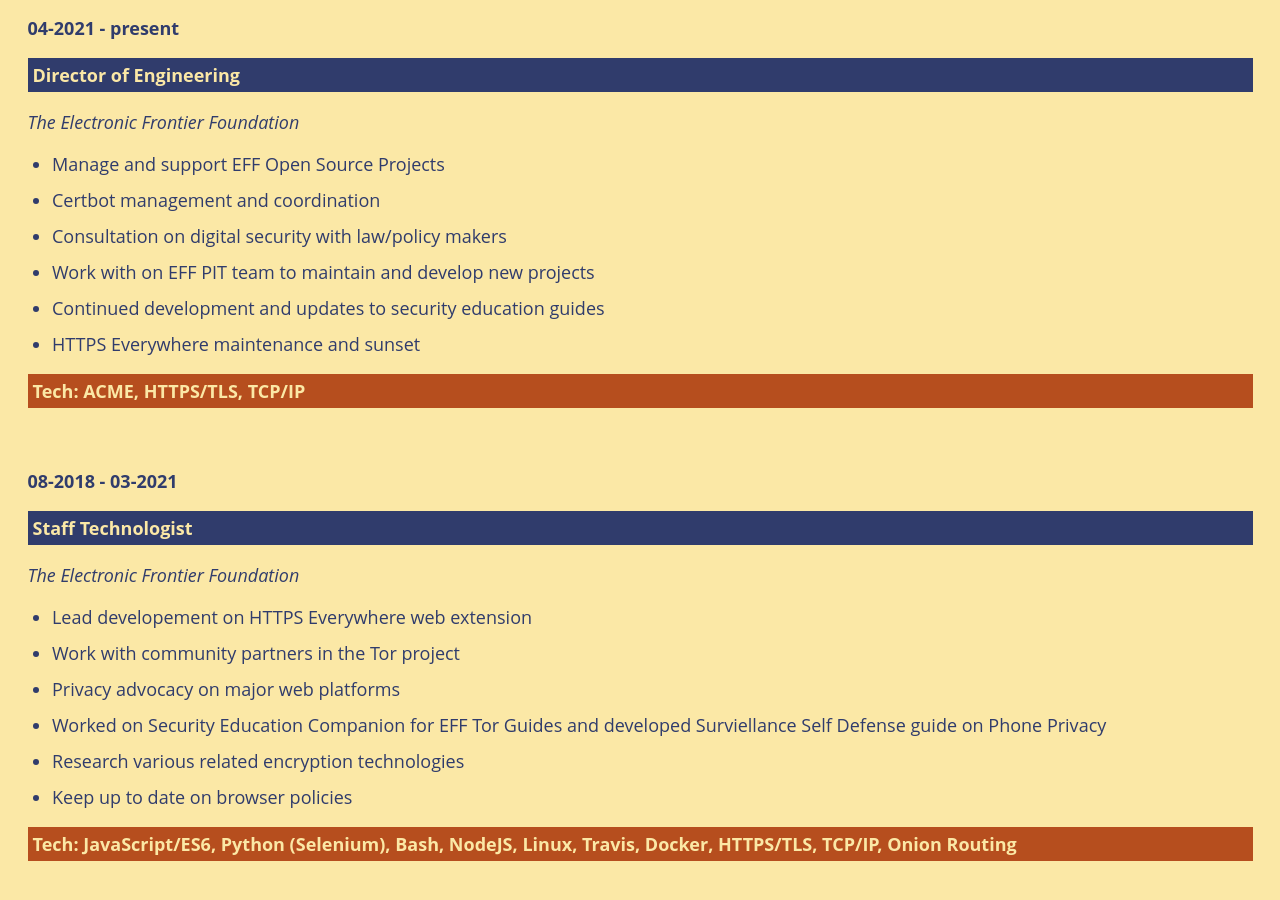
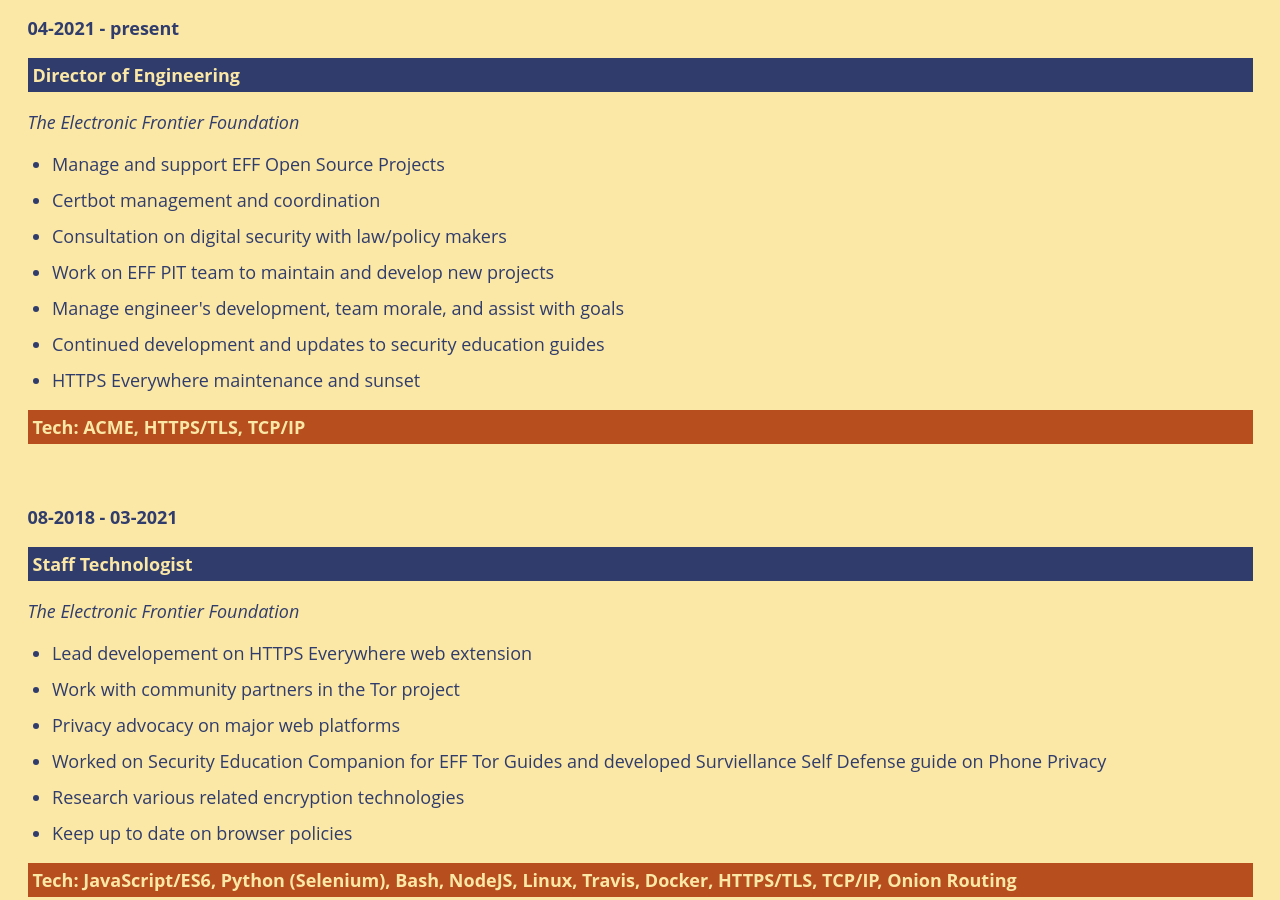
Before and after one commit to zoracon/zoracon.github.io, a Jekyll site: the page built from cv.html, in a window 1280 px wide and 900 px high, scrolled down 473 px. Built offline with Jekyll 4.4.1, drawn with Linux system fonts in a browser that asks for light colours.

Commit message:
Fix typo

```diff
--- a/cv.html
+++ b/cv.html
@@ -27,7 +27,8 @@
                 <li>Manage and support EFF Open Source Projects</li>
                 <li>Certbot management and coordination</li>
                 <li>Consultation on digital security with law/policy makers</li>
-                <li>Work with on EFF PIT team to maintain and develop new projects</li>
+                <li>Work on EFF PIT team to maintain and develop new projects</li>
+                <li>Manage engineer's development, team morale, and assist with goals</li>
                 <li>Continued development and updates to security education guides</li>
                 <li>HTTPS Everywhere maintenance and sunset</li>
             </ul>
```
